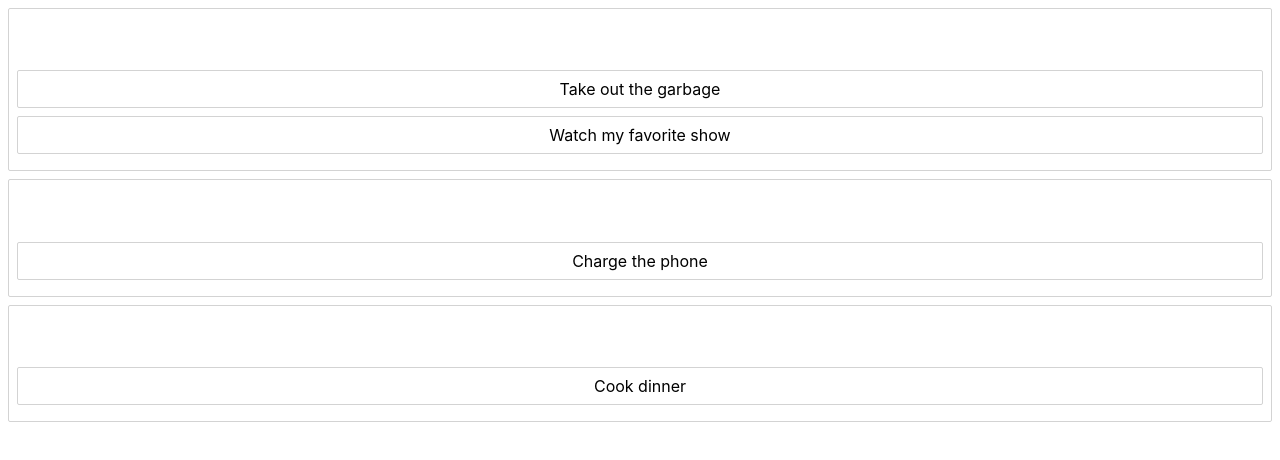
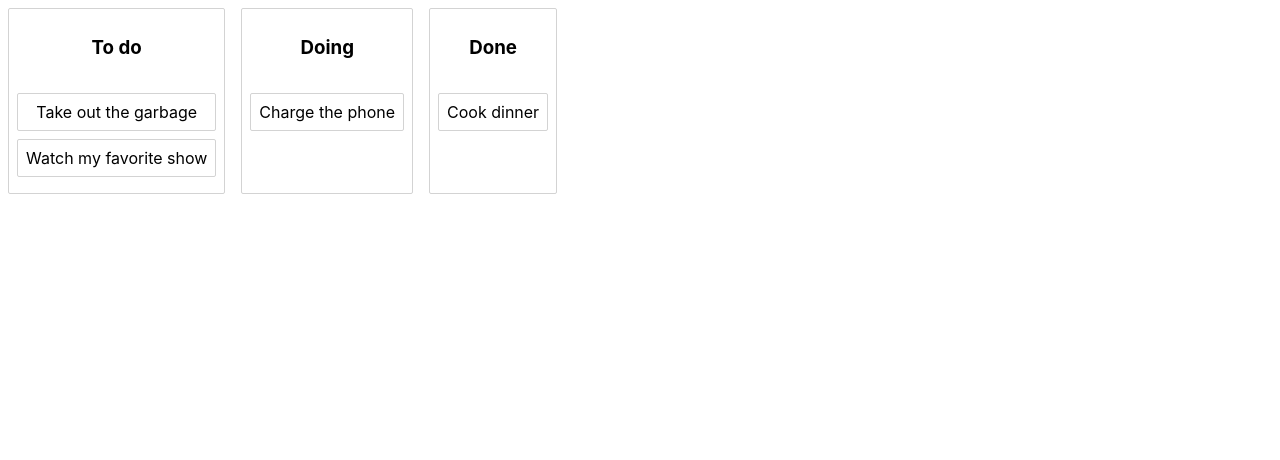
Before and after one commit to arjbholu/CollaboratePOC, a React (Create React App) app in the folder client/: page / in a window 1280 px wide. Shown: the top 460 px of the page. Built offline with nearby package versions, Linux system fonts and the light colour scheme.

Commit message:
dnd onboard

```diff
--- a/client/src/App.jsx
+++ b/client/src/App.jsx
@@ -1,24 +1,37 @@
-import React from 'react';
+import React, { useState } from 'react';
 import './App.css';
 import Column from './Components/ColumnComponent';
 import { DragDropContext } from 'react-beautiful-dnd';
 import initialData from './InitialData';
+import styled from 'styled-components';
+
+const Container = styled.div`
+  display: flex;
+  flexDirection: row;
+`
+
+const onDragEnd = (result) => {
+    if (!result.destination) {
+        return;
+    }
+}
 
 const App = () => {
-  let data = initialData;
+    const [data, setData] = useState(initialData);
 
     console.log(data.columnOrder);
 
     return (
         <div className="App">
-
-        <DragDropContext>
+            <Container>
+                <DragDropContext onDragEnd={onDragEnd}>
                     {data.columnOrder.map((columnId) => {
                         const column = data.columns[columnId];
                         const tasks = column.taskIds.map(taskid => data.tasks[taskid])
                         return <Column column={column} tasks={tasks} />
                     })}
                 </DragDropContext>
+            </Container>
         </div>
     );
 }
--- a/client/src/Components/ColumnComponent.jsx
+++ b/client/src/Components/ColumnComponent.jsx
@@ -7,7 +7,7 @@ import Card from "./CardComponent";
 const Container = styled.div`
     margin: 8px;
     border: 1px solid lightgrey;
-    border-radius: 2px
+    border-radius: 2px;
 `
 const Title = styled.h3`
   padding: 8px;
@@ -19,7 +19,7 @@ const CardList = styled.div`
 const Column = ({ column, tasks }) => {
     return (
         <Container>
-            <Title>{column.Title}</Title>
+            <Title>{column.title}</Title>
             <Droppable droppableId={column.id}>
                 {provided => (
                     <CardList
@@ -29,7 +29,7 @@ const Column = ({ column, tasks }) => {
                         {tasks.map((task, index) => (
                             <Card key={task.id} task={task} index={index} />
                         ))}
-                        {provided.placeHolder}
+                        {provided.placeholder}
                     </CardList>
                 )}
             </Droppable>
```
Also changed, not shown: 1 other file (tests, documents, lock files or other folders). Lines whose indentation alone changed are shown as unchanged.
